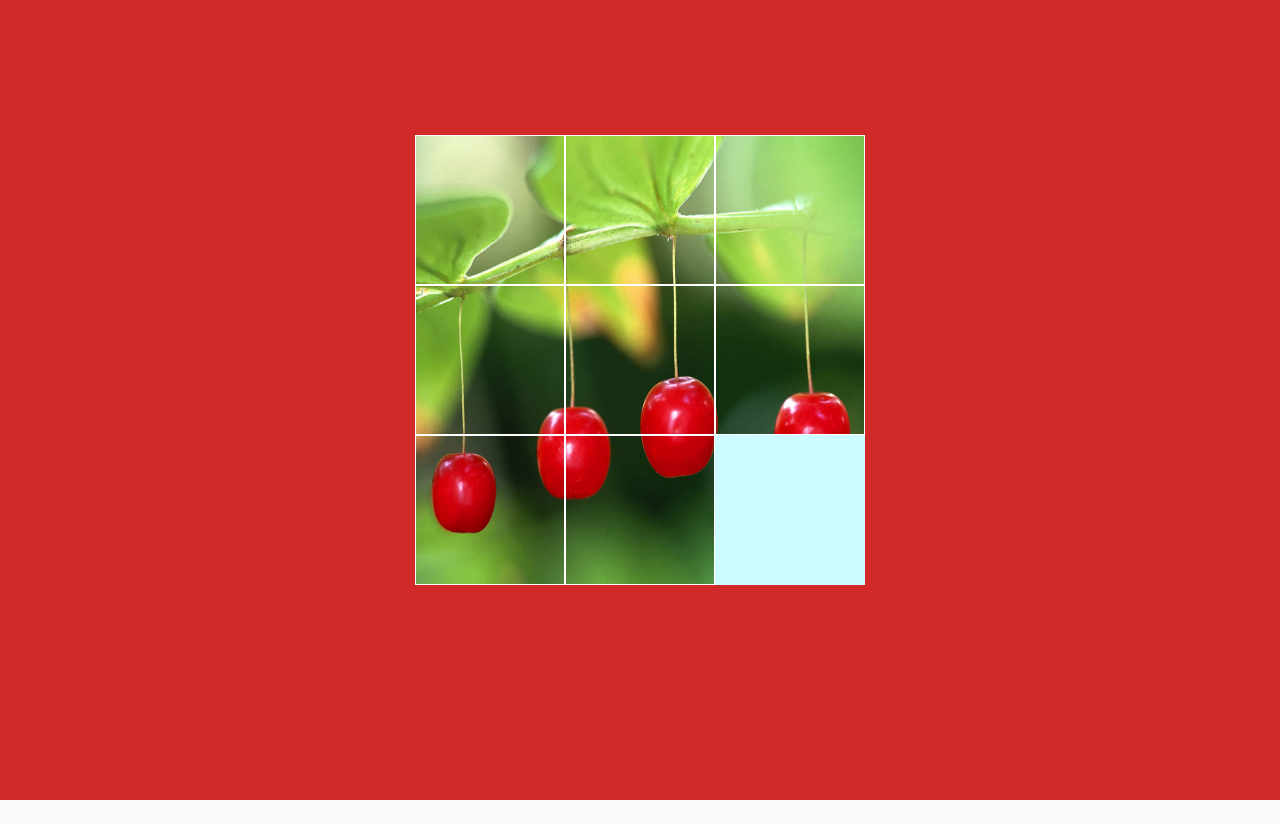
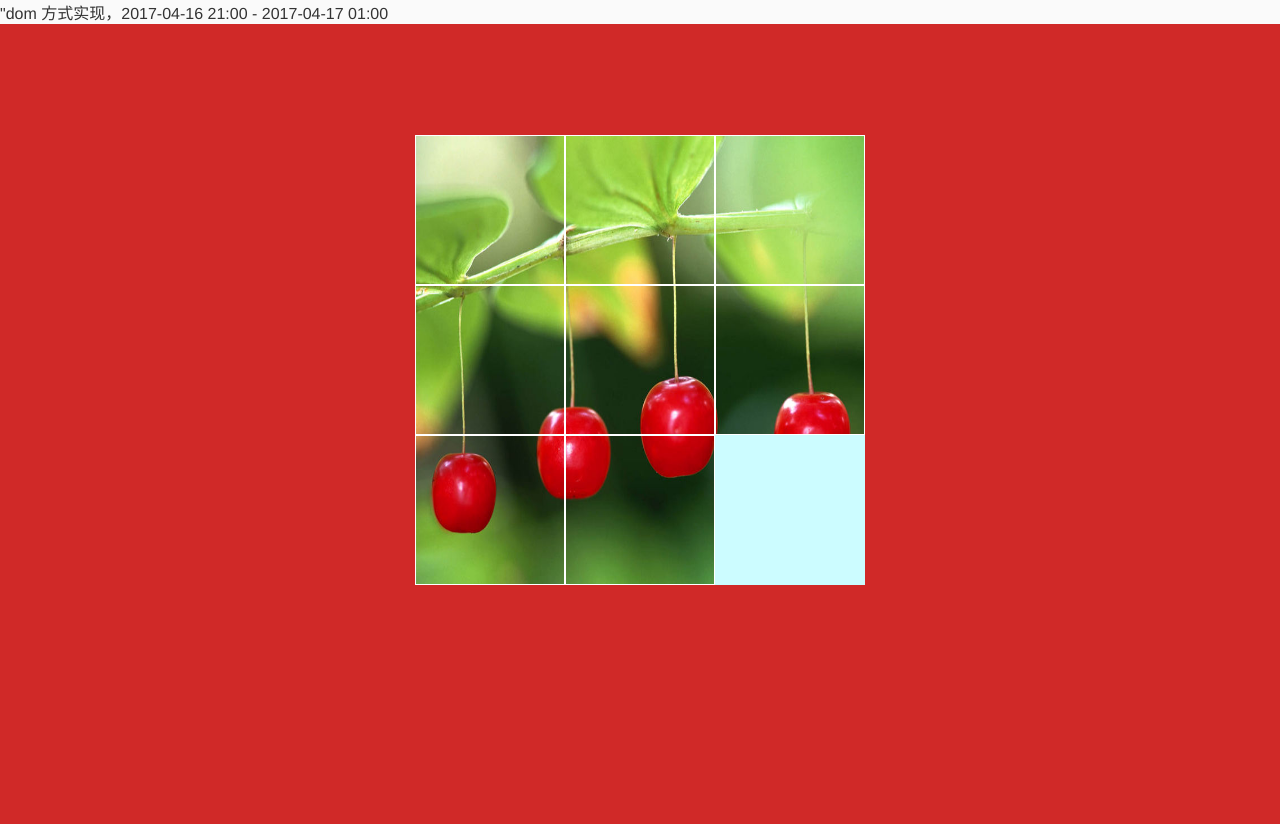
Before and after one commit to littleprincewdk/jigsaw-puzzle, a website: page app/index.html in a window 1280 px wide. Before the commit the page ends 800 px from the top, so only its background shows below. Drawn offline with nearby package versions, Linux system fonts and the light colour scheme; files that its build step writes are made by us from their sources.

```diff
--- a/app/index.html
+++ b/app/index.html
@@ -13,7 +13,7 @@
     <!-- bower:css -->
     <!-- endbower -->
     <!-- endbuild -->
-
+    "dom 方式实现，2017-04-16 21:00 - 2017-04-17 01:00
     <!-- build:css styles/main.css -->
     <link rel="stylesheet" href="styles/main.css">
     <!-- endbuild -->
```
Also changed, not shown: 1 other file.
